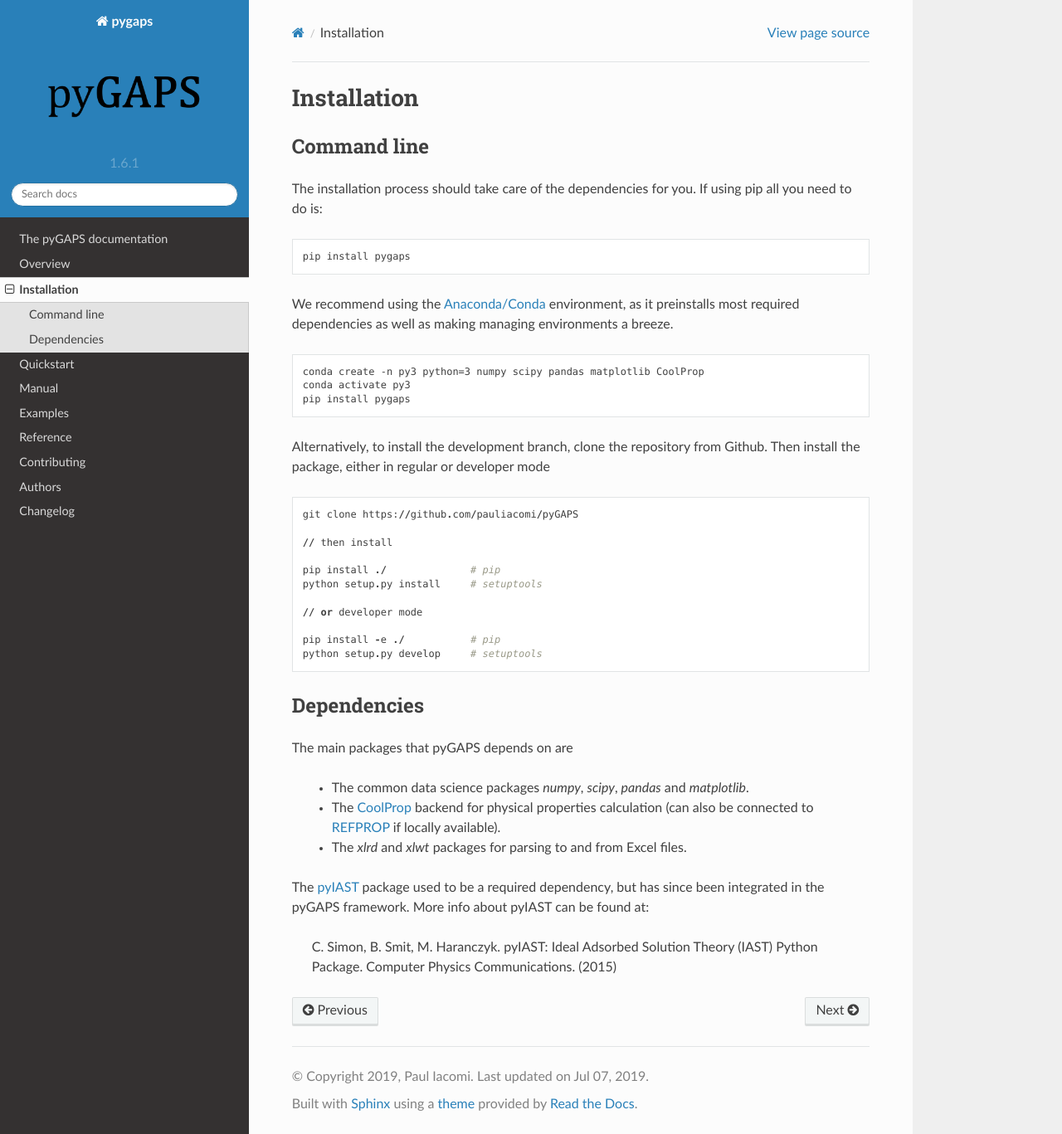
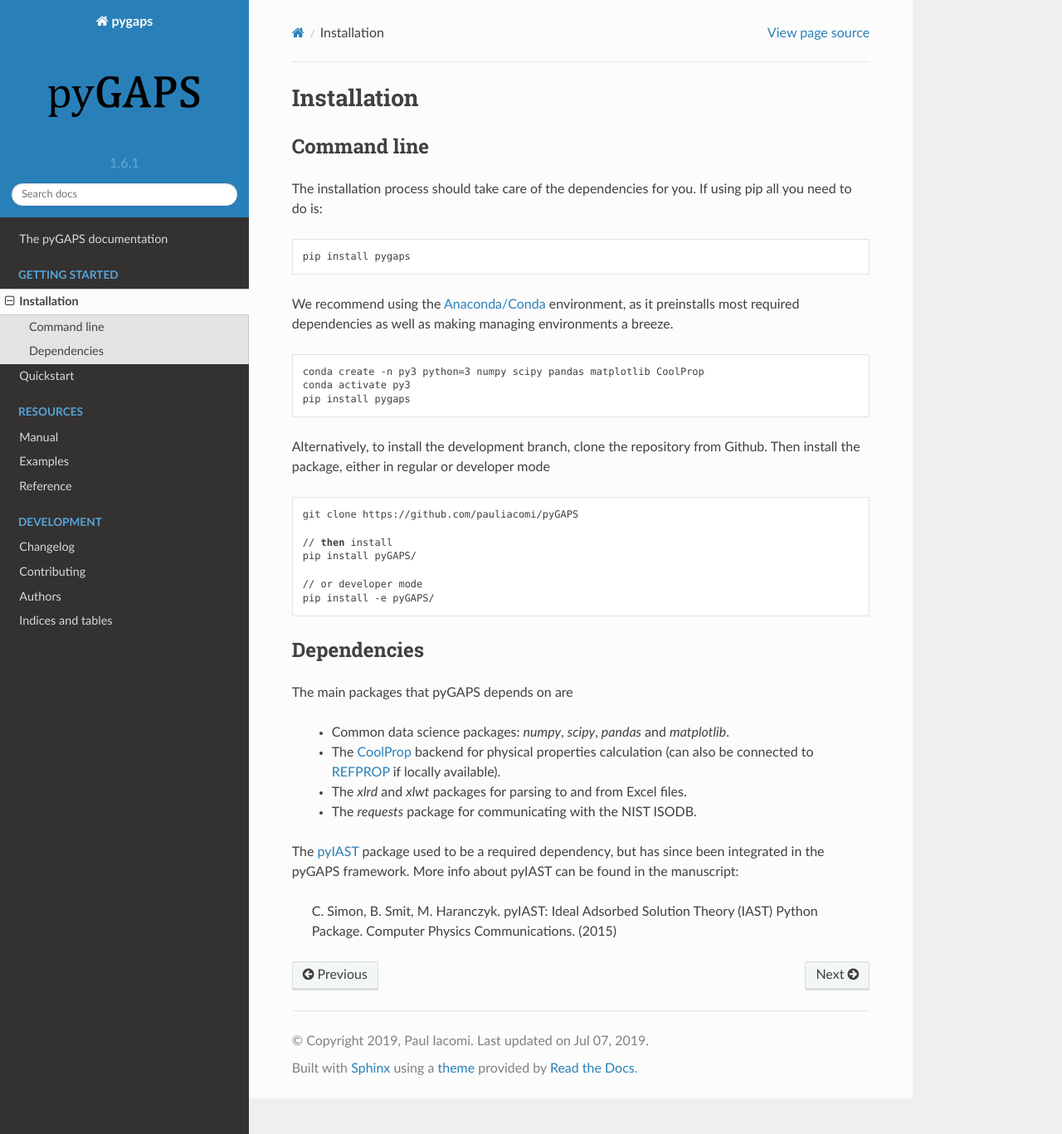
Before and after one commit to pauliacomi/pyGAPS, a Sphinx documentation site: the page built from docs/installation.rst, in a window 1280 px wide and 1367 px high. Shown: the whole window at 83% size. Built offline with Sphinx 7.4.7 and the Read the Docs theme 2.0.0, drawn with Linux system fonts in a browser that asks for light colours.

Commit message:
better documentation structure

```diff
--- a/README.rst
+++ b/README.rst
@@ -190,4 +190,4 @@ This also applies to any features which you think might benefit the project.
 I'm also more than happy to answer any questions.
 Shoot an email to
 mail( at )pauliacomi.com or find me on
-at https://www.pauliacomi.com or on `Twitter <https://twitter.com/i0_stream>`__.
+at https://pauliacomi.com or on `Twitter <https://twitter.com/i0_stream>`__.
--- a/docs/index.rst
+++ b/docs/index.rst
@@ -15,20 +15,27 @@ Contents
 
 .. toctree::
    :maxdepth: 4
+   :hidden:
+   :caption: Getting started
 
-   readme
    installation
    examples/quickstart
+
+.. toctree::
+   :maxdepth: 4
+   :hidden:
+   :caption: Resources
+
    manual/index
    examples/index
    reference/index
+
+.. toctree::
+   :maxdepth: 4
+   :hidden:
+   :caption: Development
+
+   changelog
    contributing
    authors
-   changelog
-
-Indices and tables
-==================
-
-* :ref:`genindex`
-* :ref:`modindex`
-* :ref:`search`
+   indices
--- /dev/null
+++ b/docs/indices.rst
@@ -0,0 +1,7 @@
+==================
+Indices and tables
+==================
+
+* :ref:`genindex`
+* :ref:`modindex`
+* :ref:`search`
--- a/docs/installation.rst
+++ b/docs/installation.rst
@@ -24,31 +24,34 @@ Alternatively, to install the development branch,
 clone the repository from Github. Then install the package,
 either in regular or developer mode
 
-::
+.. code-block:: bash
 
     git clone https://github.com/pauliacomi/pyGAPS
 
     // then install
-
-    pip install ./              # pip
-    python setup.py install     # setuptools
+    pip install pyGAPS/
 
     // or developer mode
-
-    pip install -e ./           # pip
-    python setup.py develop     # setuptools
+    pip install -e pyGAPS/
 
 Dependencies
 ============
 
 The main packages that pyGAPS depends on are
 
-    - The common data science packages `numpy`, `scipy`, `pandas` and `matplotlib`.
-    - The `CoolProp <http://www.coolprop.org/>`__ backend for physical properties calculation
-      (can also be connected to `REFPROP <https://www.nist.gov/srd/refprop>`__ if locally available).
+    - Common data science packages: `numpy`, `scipy`,
+      `pandas` and `matplotlib`.
+    - The `CoolProp <http://www.coolprop.org/>`__ backend for
+      physical properties calculation
+      (can also be connected to `REFPROP <https://www.nist.gov/srd/refprop>`__
+      if locally available).
     - The `xlrd` and `xlwt` packages for parsing to and from Excel files.
+    - The `requests` package for communicating with the NIST ISODB.
 
-The `pyIAST <https://github.com/CorySimon/pyIAST>`__ package used to be a required dependency, but
-has since been integrated in the pyGAPS framework. More info about pyIAST can be found at:
+The `pyIAST <https://github.com/CorySimon/pyIAST>`__ package
+used to be a required dependency, but
+has since been integrated in the pyGAPS framework.
+More info about pyIAST can be found in the manuscript:
 
- \C. Simon, B. Smit, M. Haranczyk. pyIAST: Ideal Adsorbed Solution Theory (IAST) Python Package. Computer Physics Communications. (2015)
+ \C. Simon, B. Smit, M. Haranczyk. pyIAST: Ideal Adsorbed Solution
+ Theory (IAST) Python Package. Computer Physics Communications. (2015)
--- a/docs/readme.rst
+++ /dev/null
@@ -1 +0,0 @@
-.. include:: ../README.rst
```
Also changed, not shown: other parts of docs/index.rst (+3 -3 lines).
